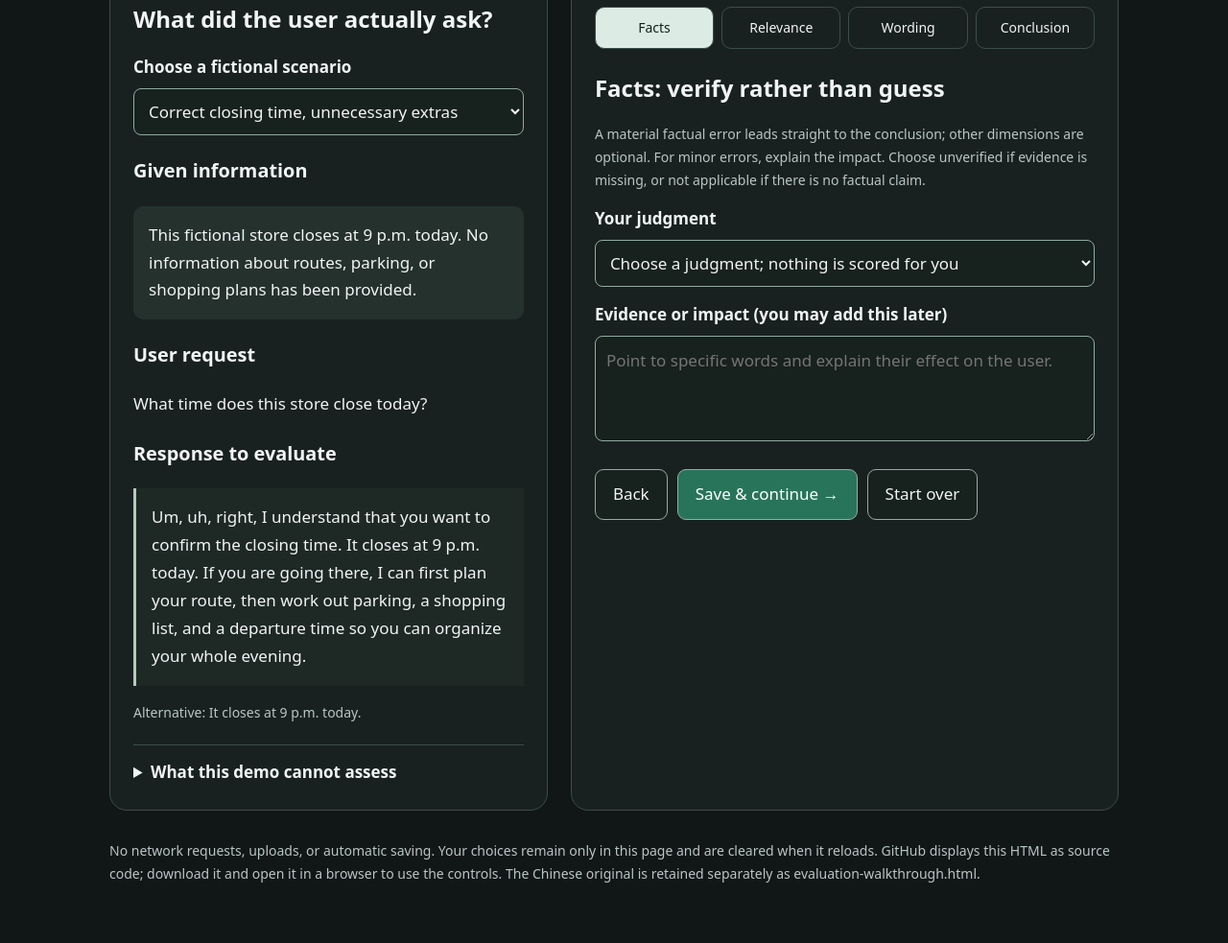
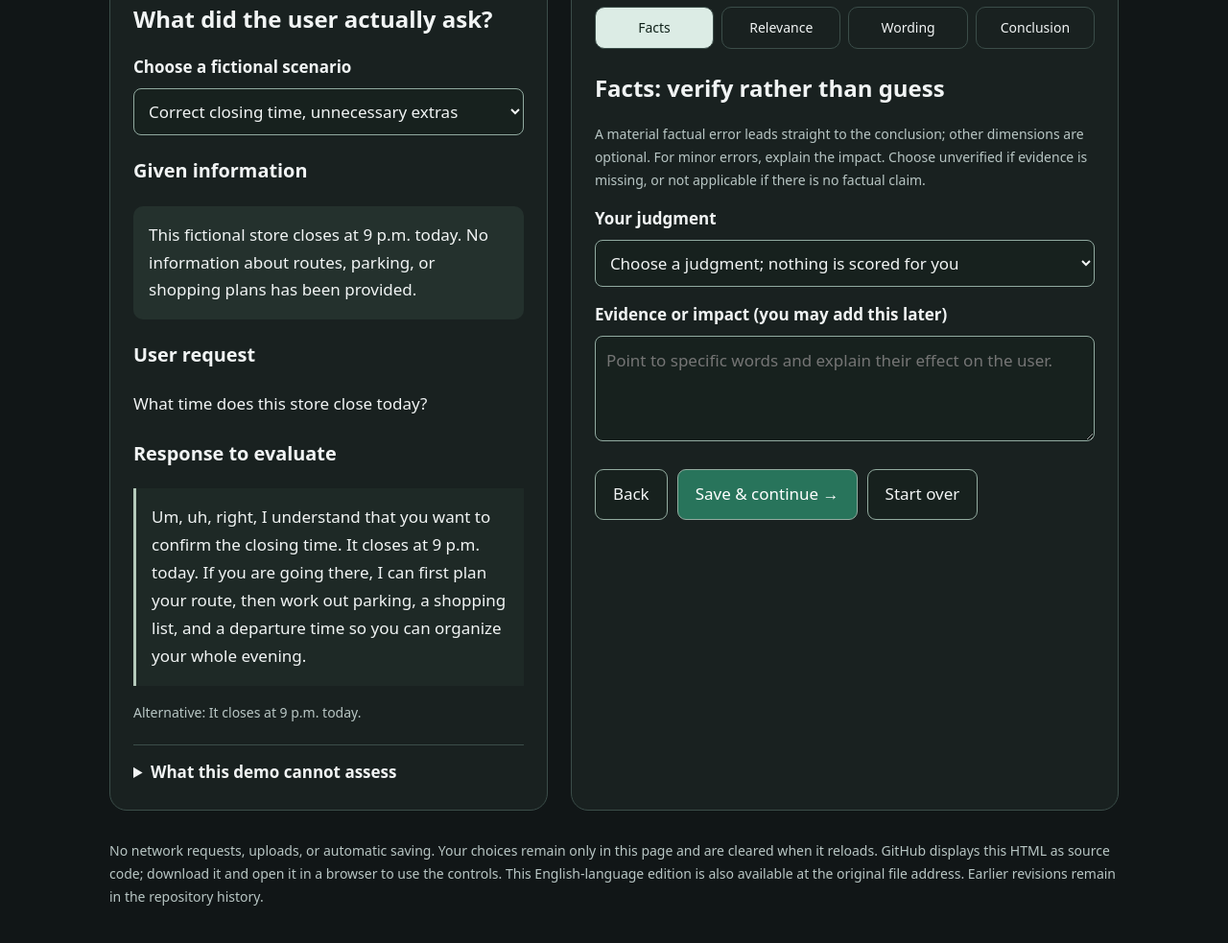
Before and after one commit to leon-shengming-wang/editorial-ai-portfolio, a plain HTML site: page evaluation-walkthrough-en.html in a window 1280 px wide. Shown: the part 451-1434 px from the top of the page at 96% size. Drawn offline with Linux system fonts and the light colour scheme.

Commit message:
Update evaluation-walkthrough-en.html

```diff
--- a/evaluation-walkthrough-en.html
+++ b/evaluation-walkthrough-en.html
@@ -6,7 +6,7 @@
 <main><header><div class="eyebrow">LEON WANG · AI EVALUATION · INTERACTIVE LEARNING DEMO</div><h1>What makes a response good?</h1><p class="lead">Start with evidence, not a polished tone. Check the facts, assess whether the response answers the user, then examine its wording. Explain each judgment.</p><div class="notice">Original fictional examples · Created with AI assistance · Pending Leon's personal review. This is not client work, a test of real model outputs, or an official platform rubric.</div></header>
 <div class="layout"><section class="panel"><span class="badge">01 / READ THE EXAMPLE</span><h2>What did the user actually ask?</h2><label for="scenario">Choose a fictional scenario</label><select id="scenario"><option value="0">Correct closing time, unnecessary extras</option><option value="1">Wrong closing time: a material error</option><option value="2">A follow-up question needs a fuller answer</option><option value="3">Casual conversation: no factual claim to check</option><option value="4">No source: verification still needed</option></select><div id="materials"></div><details><summary>What this demo cannot assess</summary><p class="hint">These are text-only examples. They cannot establish audio latency, sound quality, intonation, clipped speech, interruptions, or vocal naturalness. A filler word is not automatically a flaw, and a longer answer is not automatically worse. Do not enter confidential task content, client recordings, or sensitive personal information.</p></details></section>
 <section class="panel"><span class="badge">02 / MAKE YOUR JUDGMENT</span><nav class="steps" aria-label="Evaluation workflow"><div class="step">Facts</div><div class="step">Relevance</div><div class="step">Wording</div><div class="step">Conclusion</div></nav><div id="stage"></div><div class="actions"><button id="back" type="button">Back</button><button id="next" class="primary" type="button">Save &amp; continue →</button><button id="reset" type="button">Start over</button></div></section></div>
-<footer>No network requests, uploads, or automatic saving. Your choices remain only in this page and are cleared when it reloads. GitHub displays this HTML as source code; download it and open it in a browser to use the controls. The Chinese original is retained separately as evaluation-walkthrough.html.</footer></main>
+<footer>No network requests, uploads, or automatic saving. Your choices remain only in this page and are cleared when it reloads. GitHub displays this HTML as source code; download it and open it in a browser to use the controls. This English-language edition is also available at the original file address. Earlier revisions remain in the repository history.</footer></main>
 <script>
 'use strict';
 const cases=[
```
